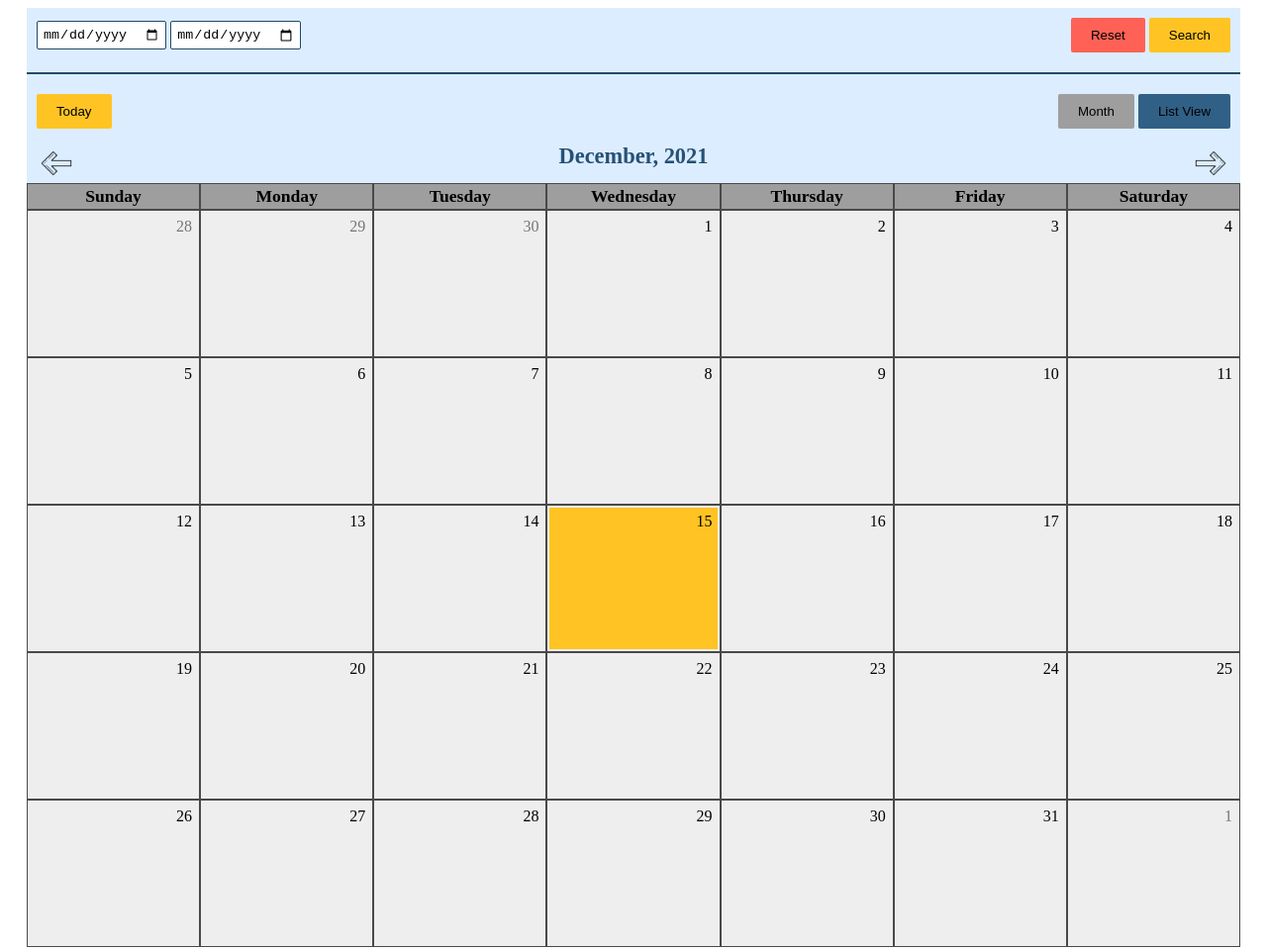
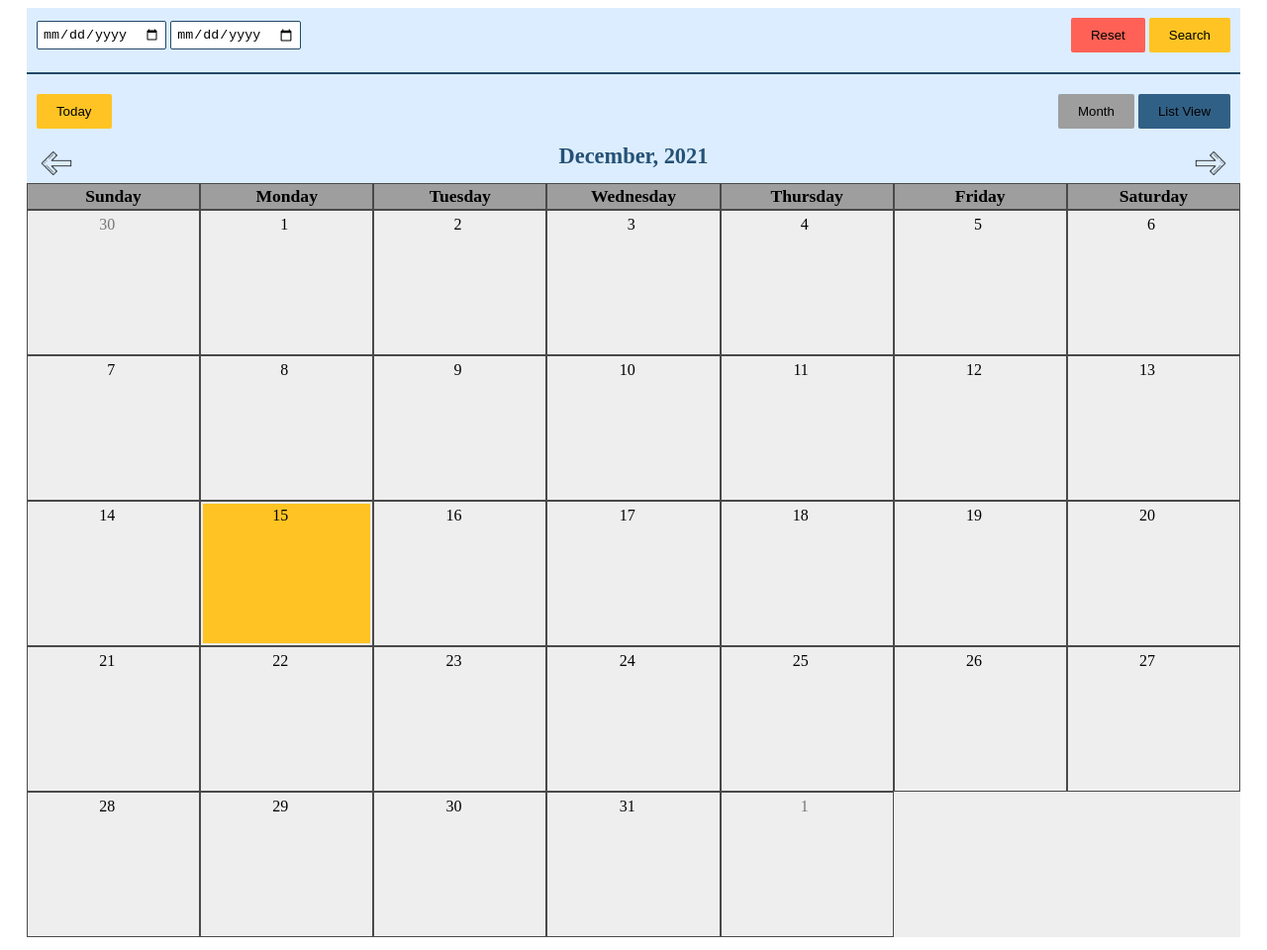
Before and after one commit to alexei-kosykh/googleCalendar, a plain HTML site: page index.html in a window 1280 px wide. Shown: the whole page at 99% size. Drawn offline with Linux system fonts and the light colour scheme.

Commit message:
My last google calendar code

```diff
--- a/app.js
+++ b/app.js
@@ -1,4 +1,5 @@
 const date = new Date();
+
 // All Buttons
 const resetDate = document.querySelector("#resetDate");
 const searchDate = document.querySelector("#searchDate");
@@ -14,7 +15,11 @@ redoCalendar = () => {
     0
   ).getDate(); // последний день этого месяца
 
-  const firstDayIndex = date.getDay(); // первый день недели в этом месяце (число (пятница - 5))
+  const firstDayIndex = new Date(
+    date.getFullYear(),
+    date.getMonth(),
+    1
+  ).getDate(); // первый день недели в этом месяце (число (пятница - 5))
 
   const prevLastDay = new Date(
     date.getFullYear(),
@@ -57,6 +62,13 @@ redoCalendar = () => {
   // Временное хранение
   let days = "";
 
+  moreArrays = {};
+  lineArrays = {
+    0: [],
+    1: [],
+    2: [],
+  };
+
   const drawTitle = () => {
     main.innerHTML = `<div class="main__arrows">
   <div id="prev" class="arrow arrow-rotate"></div>
@@ -78,7 +90,7 @@ redoCalendar = () => {
 
   prevMonthDays = () => {
     for (let i = firstDayIndex; i > 0; i--) {
-      days += `<div class="main__table_td"><div class="prev-date">${
+      days += `<div class="main__table_td"><div class="prev-date cell">${
         prevLastDay - i + 1
       }</div></div>`;
     } // отрисовка дней из прошлого месяца
@@ -91,16 +103,16 @@ redoCalendar = () => {
         date.getMonth() === new Date().getMonth() &&
         date.getFullYear() === new Date().getFullYear()
       ) {
-        days += `<div class="main__table_td"><div class="today">${i}</div></div>`;
+        days += `<div class="main__table_td"><div class="today cell">${i}</div><div class="line line-arrow"></div></div>`;
       } else {
-        days += `<div class="main__table_td"><div>${i}</div></div>`;
+        days += `<div class="main__table_td"><div class="cell">${i}</div></div>`;
       }
     }
   };
 
   nextMonthDays = () => {
     for (let i = 1; i <= nextDays; i++) {
-      days += `<div class="main__table_td"><div class="next-date">${i}</div></div>`;
+      days += `<div class="main__table_td"><div class="next-date cell">${i}</div></div>`;
     }
   };
 
@@ -136,7 +148,6 @@ redoCalendar = () => {
 };
 
 btnToday.addEventListener("click", () => {
-  debugger;
   date.setMonth(new Date().getMonth());
   redoCalendar();
 });
--- a/style.css
+++ b/style.css
@@ -123,16 +123,17 @@
 } /* тело календаря*/
 
 .main__table_td {
+  position: relative;
   padding: 2px;
   border: 1px solid rgb(73, 73, 73);
   width: calc(100% / 7);
 } /* для ячеек таблицы */
 
-.main__table_td div {
+.main__table_td .cell {
   display: flex;
   justify-content: flex-end;
   font-size: 100%;
-  padding: 5px 5px 15vh 0;
+  padding: 3px 49% 15vh 0;
   cursor: pointer;
 } /* для чисел */
 
@@ -150,4 +151,40 @@
 .prev-date,
 .next-date {
   opacity: 0.5;
+} /* для даты прошлого и след. месяцев */
+
+/* .line {
+  position: absolute;
+  margin-bottom: 7px;
+  right: 1%;
+  left: 1%;
+  width: 98%;
+  height: 15px;
+  background-color: rgb(49, 96, 134);
 }
+
+.line-0 {
+  top: 30%;
+}
+
+.line-arrow {
+  clip-path: polygon(
+    10% 100%,
+    100% 140px,
+    100% 0%,
+    10% 0%,
+    10% 0%,
+    2% 50%,
+    10% 100%
+  );
+  -webkit-clip-path: polygon(
+    10% 100%,
+    100% 140px,
+    100% 0%,
+    10% 0%,
+    10% 0%,
+    2% 50%,
+    10% 100%
+  );
+  transform: scale(-1, 1);
+} стиль для лини со стрелкой */
```
Also changed, not shown: index.html (+9 -0 lines).
